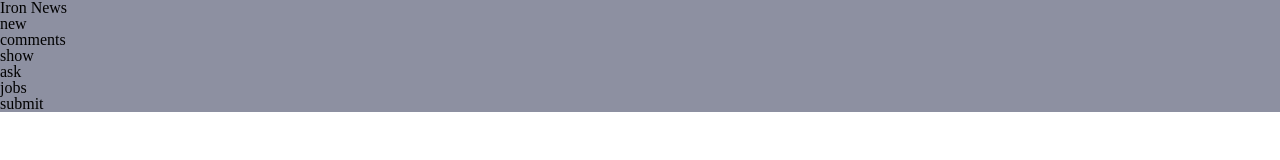
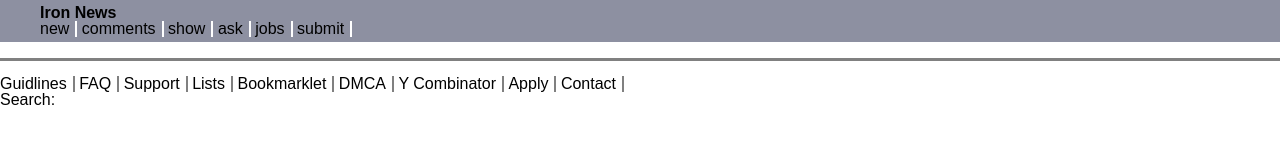
Before and after one commit to Thwipshot/IronNews, a plain HTML site: page index.html in a window 1280 px wide. Drawn offline with Linux system fonts and the light colour scheme.

Commit message:
added styling to the header and footer link menus and tweaked class names

```diff
--- a/index.css
+++ b/index.css
@@ -31,7 +31,7 @@ footer, header, hgroup, menu, nav, section {
 body {
 	line-height: 1;
 }
-ol, ul {
+ul {
 	list-style: none;
 }
 blockquote, q {
@@ -47,6 +47,38 @@ table {
 	border-spacing: 0;
 }
 
-header {
+header, header ul{
   background-color: #8D90A1;
+
 }
+
+.title-menu {
+	padding: 5px 5px 5px 40px;
+}
+
+.title-menu .page-name {
+	font-weight: bold;
+
+}
+
+.nav-links li {
+	display:inline-block;
+	border-right: 2px solid white;
+	padding-right: 6px;
+}
+
+.foot-links li {
+	display: inline-block;
+	border-right: 2px solid gray;
+	padding-right: 6px;
+
+}
+body {
+	font-family: sans-serif;
+}
+
+
+footer {
+	border-top: 3px solid gray;
+	padding-top: 15px;
+}
--- a/index.html
+++ b/index.html
@@ -4,9 +4,9 @@
     <link rel="stylesheet" href="index.css"/>
   </head>
   <body>
-    <header>
-      <h1>Iron News</h1>
-      <ul class="navigation">
+    <header class="title-menu">
+      <h1 class="page-name">Iron News</h1>
+      <ul class="nav-links">
         <li>new</li>
         <li>comments</li>
         <li>show</li>
@@ -22,6 +22,18 @@
       </li>
     </ol>
     <footer>
+      <ul class="foot-links">
+        <li>Guidlines</li>
+        <li>FAQ</li>
+        <li>Support</li>
+        <li>Lists</li>
+        <li>Bookmarklet</li>
+        <li>DMCA</li>
+        <li>Y Combinator</li>
+        <li>Apply</li>
+        <li>Contact</li>
+      </ul>
+      Search:
     </footer>
   </body>
 </html>
```
